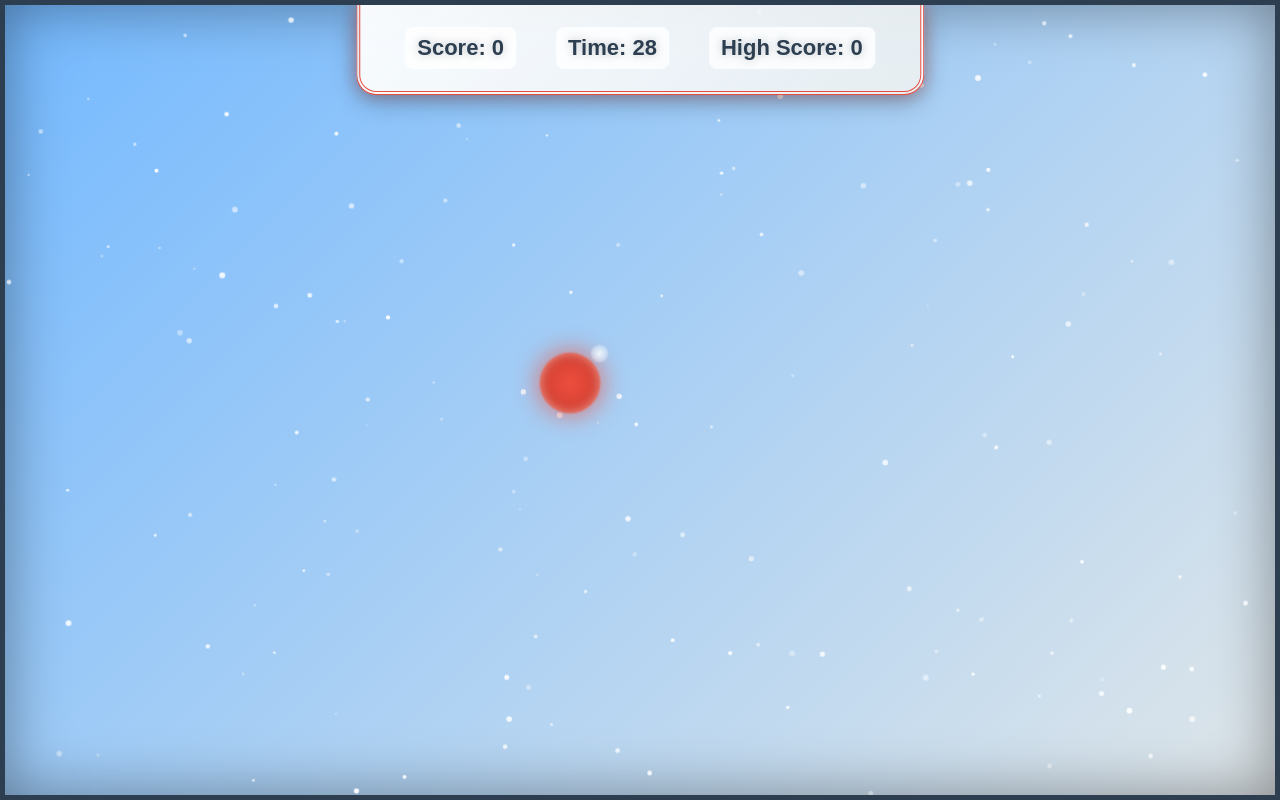
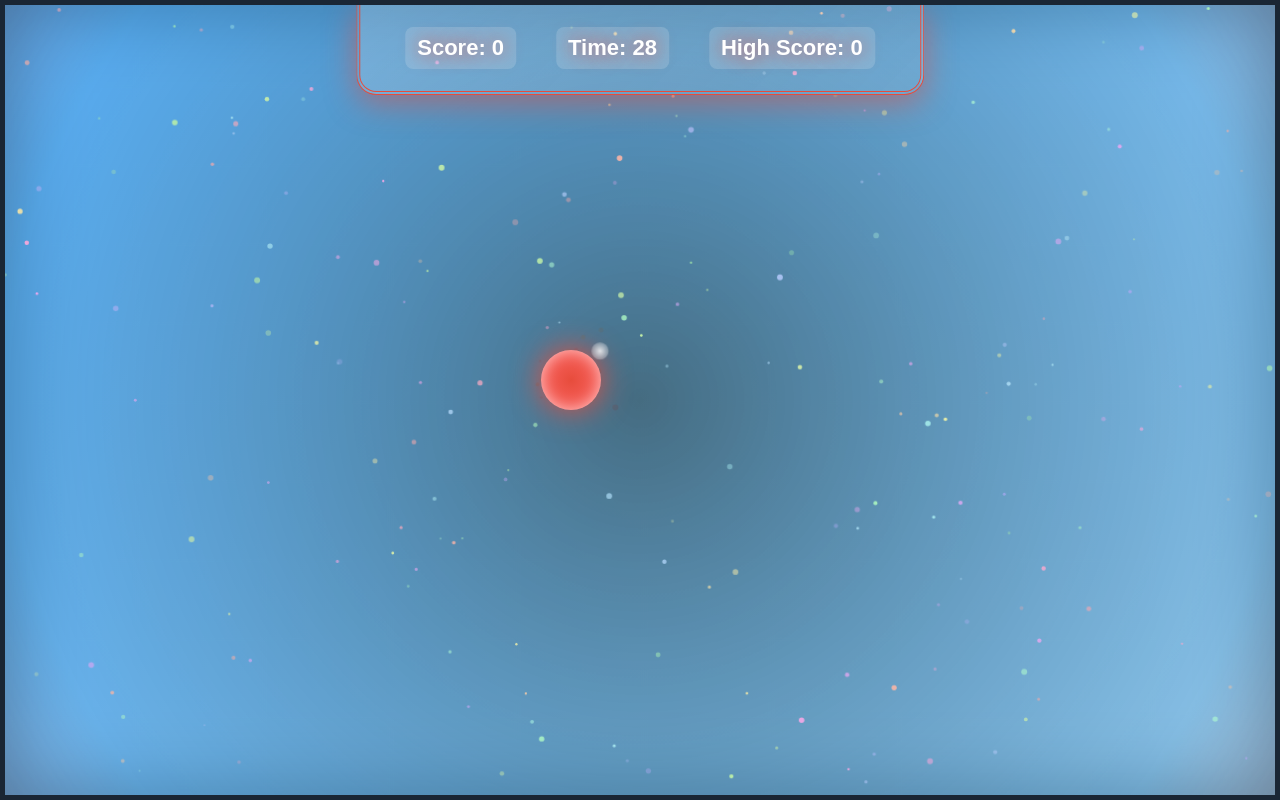
Before and after one commit to JeroGh/catchit, a plain HTML site: page index.html in a window 1280 px wide. Both pictures are taken after a click on the button "Start Game". Drawn offline with Linux system fonts and the light colour scheme; animation ran at ten frames a second.

Commit message:
Add files via upload

```diff
--- a/index.html
+++ b/index.html
@@ -20,6 +20,7 @@
             <div id="highScore">High Score: 0</div>
         </div>
         <div id="dot"></div>
+        <canvas id="trailCanvas"></canvas>
         <canvas id="backgroundCanvas"></canvas>
     </div>
     <div id="gameOverScreen" class="modal" style="display: none;">
--- a/script.js
+++ b/script.js
@@ -12,7 +12,9 @@ document.addEventListener('DOMContentLoaded', () => {
     const timeDisplay = document.getElementById('time');
     const highScoreDisplay = document.getElementById('highScore');
     const backgroundCanvas = document.getElementById('backgroundCanvas');
+    const trailCanvas = document.getElementById('trailCanvas');
     const ctxBackground = backgroundCanvas.getContext('2d');
+    const ctxTrail = trailCanvas.getContext('2d');
 
     let score = 0;
     let time = 30;
@@ -20,62 +22,120 @@ document.addEventListener('DOMContentLoaded', () => {
     let highScore = localStorage.getItem('highScore') ? parseInt(localStorage.getItem('highScore')) : 0;
     let leaderboard = JSON.parse(localStorage.getItem('leaderboard')) || [];
     let timerId = null;
+    let particles = [];
 
     highScoreDisplay.textContent = `High Score: ${highScore}`;
 
-    function resizeCanvas() {
+    function resizeCanvases() {
         backgroundCanvas.width = window.innerWidth;
         backgroundCanvas.height = window.innerHeight;
+        trailCanvas.width = window.innerWidth;
+        trailCanvas.height = window.innerHeight;
     }
 
-    window.addEventListener('resize', resizeCanvas);
-    resizeCanvas();
+    window.addEventListener('resize', resizeCanvases);
+    resizeCanvases();
 
-    function drawDynamicBackground() {
+    function drawCosmicBackground() {
         ctxBackground.clearRect(0, 0, backgroundCanvas.width, backgroundCanvas.height);
+        const gradient = ctxBackground.createRadialGradient(
+            backgroundCanvas.width / 2, backgroundCanvas.height / 2, 0,
+            backgroundCanvas.width / 2, backgroundCanvas.height / 2, backgroundCanvas.width
+        );
+        gradient.addColorStop(0, 'rgba(44, 83, 100, 0.8)');
+        gradient.addColorStop(0.5, 'rgba(52, 152, 219, 0.5)');
+        gradient.addColorStop(1, 'rgba(231, 76, 60, 0.2)');
+        ctxBackground.fillStyle = gradient;
+        ctxBackground.fillRect(0, 0, backgroundCanvas.width, backgroundCanvas.height);
+
         const stars = [];
-        for (let i = 0; i < 150; i++) {
+        for (let i = 0; i < 200; i++) {
             stars.push({
                 x: Math.random() * backgroundCanvas.width,
                 y: Math.random() * backgroundCanvas.height,
                 radius: Math.random() * 2 + 1,
-                speed: Math.random() * 0.5 + 0.2
+                speed: Math.random() * 0.7 + 0.3,
+                hue: Math.random() * 360
             });
         }
 
-        function animateStars() {
+        function animateNebula() {
             ctxBackground.clearRect(0, 0, backgroundCanvas.width, backgroundCanvas.height);
+            ctxBackground.fillStyle = gradient;
+            ctxBackground.fillRect(0, 0, backgroundCanvas.width, backgroundCanvas.height);
             stars.forEach(star => {
                 star.y += star.speed;
                 if (star.y > backgroundCanvas.height) star.y = -star.radius;
                 ctxBackground.beginPath();
                 ctxBackground.arc(star.x, star.y, star.radius, 0, Math.PI * 2);
-                ctxBackground.fillStyle = `rgba(255, 255, 255, ${Math.random() * 0.7 + 0.3})`;
+                ctxBackground.fillStyle = `hsla(${star.hue}, 70%, 80%, ${Math.random() * 0.7 + 0.3})`;
                 ctxBackground.fill();
             });
-            requestAnimationFrame(animateStars);
+            requestAnimationFrame(animateNebula);
         }
 
-        animateStars();
+        animateNebula();
     }
 
-    drawDynamicBackground();
+    drawCosmicBackground();
+
+    function createParticle(x, y) {
+        return {
+            x: x,
+            y: y,
+            vx: (Math.random() - 0.5) * 4,
+            vy: (Math.random() - 0.5) * 4,
+            radius: Math.random() * 3 + 1,
+            alpha: 1,
+            hue: Math.random() * 60 + 340
+        };
+    }
+
+    function drawTrail() {
+        ctxTrail.clearRect(0, 0, trailCanvas.width, trailCanvas.height);
+        const dotRect = dot.getBoundingClientRect();
+        const dotX = dotRect.left + dotRect.width / 2;
+        const dotY = dotRect.top + dotRect.height / 2;
+
+        if (gameActive) {
+            particles.push(createParticle(dotX, dotY));
+        }
+
+        particles = particles.filter(p => p.alpha > 0);
+        particles.forEach(p => {
+            p.x += p.vx;
+            p.y += p.vy;
+            p.alpha -= 0.02;
+            ctxTrail.beginPath();
+            ctxTrail.arc(p.x, p.y, p.radius, 0, Math.PI * 2);
+            ctxTrail.fillStyle = `hsla(${p.hue}, 80%, 70%, ${p.alpha})`;
+            ctxTrail.fill();
+        });
+
+        requestAnimationFrame(drawTrail);
+    }
+
+    drawTrail();
 
     function moveDot() {
         if (!gameActive) return;
 
-        const maxX = gameContainer.clientWidth - dot.clientWidth;
-        const maxY = gameContainer.clientHeight - dot.clientHeight;
+        const dotWidth = parseFloat(getComputedStyle(dot).width);
+        const dotHeight = parseFloat(getComputedStyle(dot).height);
+        const maxX = gameContainer.clientWidth - dotWidth;
+        const maxY = gameContainer.clientHeight - dotHeight;
         const uiHeight = 100;
         const buffer = Math.max(50, window.innerHeight * 0.1);
+        const edgePadding = 10;
 
-        const newX = Math.floor(Math.random() * maxX);
-        const newY = Math.floor(Math.random() * (maxY - uiHeight - buffer)) + uiHeight + buffer;
+        const newX = Math.floor(Math.random() * (maxX - edgePadding * 2)) + edgePadding;
+        const newY = Math.floor(Math.random() * (maxY - uiHeight - buffer - edgePadding)) + uiHeight + buffer;
 
-        dot.style.left = newX + 'px';
-        dot.style.top = newY + 'px';
+        dot.style.left = Math.max(0, Math.min(newX, maxX)) + 'px';
+        dot.style.top = Math.max(uiHeight + buffer, Math.min(newY, maxY)) + 'px';
         dot.style.display = 'block';
         dot.style.opacity = '0';
+        dot.classList.add('orbiting');
         setTimeout(() => { dot.style.opacity = '1'; }, 10);
     }
 
@@ -112,6 +172,7 @@ document.addEventListener('DOMContentLoaded', () => {
         startScreen.style.display = 'none';
         gameContainer.style.display = 'block';
         gameOverScreen.style.display = 'none';
+        particles = [];
         moveDot();
         timerId = setInterval(updateTimer, 1000);
     }
@@ -130,12 +191,15 @@ document.addEventListener('DOMContentLoaded', () => {
         gameContainer.style.display = 'none';
         gameOverScreen.style.display = 'flex';
         dot.style.display = 'none';
+        dot.classList.remove('orbiting');
+        particles = [];
     }
 
     dot.addEventListener('click', () => {
         if (!gameActive) return;
         score++;
         scoreDisplay.textContent = `Score: ${score}`;
+        dot.classList.remove('orbiting');
         moveDot();
     });
 
@@ -144,6 +208,7 @@ document.addEventListener('DOMContentLoaded', () => {
         if (!gameActive) return;
         score++;
         scoreDisplay.textContent = `Score: ${score}`;
+        dot.classList.remove('orbiting');
         moveDot();
     });
 
--- a/styles.css
+++ b/styles.css
@@ -6,7 +6,7 @@
 
 body {
     min-height: 100vh;
-    background: linear-gradient(135deg, #2c3e50, #3498db);
+    background: linear-gradient(135deg, #1a2634, #2c5364);
     font-family: 'Arial', sans-serif;
     overflow: hidden;
 }
@@ -20,55 +20,58 @@ body {
     left: 0;
     width: 100%;
     height: 100%;
-    background: rgba(0, 0, 0, 0.85);
+    background: rgba(0, 0, 0, 0.9);
     z-index: 100;
-    backdrop-filter: blur(10px);
+    backdrop-filter: blur(15px);
 }
 
 .modal-content {
-    background: linear-gradient(135deg, #ffffff, #ecf0f1);
+    background: linear-gradient(135deg, rgba(255, 255, 255, 0.1), rgba(200, 200, 200, 0.1));
     padding: clamp(20px, 5vw, 40px);
     border-radius: 20px;
     text-align: center;
-    box-shadow: 0 0 50px rgba(0, 0, 0, 0.5), 0 0 20px rgba(255, 255, 255, 0.3) inset;
+    box-shadow: 0 0 60px rgba(231, 76, 60, 0.3), inset 0 0 20px rgba(255, 255, 255, 0.2);
     max-width: clamp(300px, 80vw, 450px);
     width: 90%;
-    animation: zoomIn 0.5s ease-out;
+    animation: holoFade 1s ease-out;
+    border: 2px solid rgba(231, 76, 60, 0.5);
 }
 
-@keyframes zoomIn {
-    from { transform: scale(0.5); opacity: 0; }
-    to { transform: scale(1); opacity: 1; }
+@keyframes holoFade {
+    0% { transform: scale(0.8); opacity: 0; filter: brightness(0.5); }
+    100% { transform: scale(1); opacity: 1; filter: brightness(1); }
 }
 
 .modal-content h1, .modal-content h2, .modal-content h3 {
     margin-bottom: clamp(15px, 4vw, 25px);
-    color: #2c3e50;
+    color: #ffffff;
     font-size: clamp(24px, 6vw, 36px);
-    text-shadow: 0 0 10px rgba(44, 62, 80, 0.3);
+    text-shadow: 0 0 15px rgba(231, 76, 60, 0.7);
+    animation: textGlow 2s infinite alternate;
 }
 
 .modal-content p {
-    color: #2c3e50;
+    color: #ffffff;
     font-size: clamp(16px, 4vw, 20px);
     margin-bottom: clamp(10px, 3vw, 15px);
+    text-shadow: 0 0 10px rgba(231, 76, 60, 0.5);
 }
 
 .modal-content button {
     padding: clamp(10px, 3vw, 14px) clamp(20px, 5vw, 28px);
     font-size: clamp(16px, 4vw, 20px);
-    background: linear-gradient(45deg, #e74c3c, #c0392b);
+    background: linear-gradient(45deg, #e74c3c, #ff6b6b);
     color: white;
     border: none;
     border-radius: 10px;
     cursor: pointer;
     transition: transform 0.3s, box-shadow 0.3s;
-    box-shadow: 0 5px 20px rgba(231, 76, 60, 0.5);
+    box-shadow: 0 5px 25px rgba(231, 76, 60, 0.7);
 }
 
 .modal-content button:hover {
     transform: scale(1.1);
-    box-shadow: 0 8px 25px rgba(231, 76, 60, 0.7);
+    box-shadow: 0 10px 30px rgba(231, 76, 60, 0.9);
 }
 
 #gameContainer {
@@ -78,9 +81,9 @@ body {
     top: 0;
     left: 0;
     background: linear-gradient(135deg, #74b9ff, #dfe6e9);
-    border: 5px solid #2c3e50;
+    border: 5px solid #1a2634;
     overflow: hidden;
-    box-shadow: 0 0 60px rgba(0, 0, 0, 0.4) inset;
+    box-shadow: inset 0 0 80px rgba(0, 0, 0, 0.5);
 }
 
 #uiContainer {
@@ -92,26 +95,38 @@ body {
     flex-wrap: wrap;
     justify-content: center;
     align-items: center;
-    background: linear-gradient(135deg, rgba(255, 255, 255, 0.95), rgba(236, 240, 241, 0.9));
+    background: linear-gradient(135deg, rgba(255, 255, 255, 0.2), rgba(236, 240, 241, 0.1));
     padding: clamp(8px, 2vw, 12px) clamp(15px, 4vw, 25px);
     border: 4px double #e74c3c;
     border-top: none;
     border-radius: 0 0 20px 20px;
-    box-shadow: 0 6px 25px rgba(0, 0, 0, 0.3), 0 0 15px rgba(231, 76, 60, 0.4);
+    box-shadow: 0 8px 30px rgba(231, 76, 60, 0.5), inset 0 0 15px rgba(255, 255, 255, 0.3);
     z-index: 10;
     width: fit-content;
+    animation: neonFlicker 3s infinite;
+}
+
+@keyframes neonFlicker {
+    0%, 100% { box-shadow: 0 8px 30px rgba(231, 76, 60, 0.5); }
+    50% { box-shadow: 0 8px 40px rgba(231, 76, 60, 0.8); }
 }
 
 #score, #time, #highScore {
     font-size: clamp(16px, 2.5vw, 22px);
     margin: clamp(5px, 1vw, 10px) clamp(10px, 2vw, 20px);
-    color: #2c3e50;
+    color: #ffffff;
     font-weight: bold;
-    text-shadow: 0 0 8px rgba(44, 62, 80, 0.3);
-    background: rgba(255, 255, 255, 0.8);
+    text-shadow: 0 0 12px rgba(231, 76, 60, 0.7);
+    background: rgba(255, 255, 255, 0.15);
     padding: clamp(5px, 1vw, 8px) clamp(10px, 2vw, 12px);
     border-radius: 8px;
     transition: transform 0.2s;
+    animation: textGlow 2s infinite alternate;
+}
+
+@keyframes textGlow {
+    from { text-shadow: 0 0 12px rgba(231, 76, 60, 0.7); }
+    to { text-shadow: 0 0 20px rgba(231, 76, 60, 1); }
 }
 
 #score:hover, #time:hover, #highScore:hover {
@@ -121,48 +136,56 @@ body {
 #leaderboard {
     font-size: clamp(14px, 2vw, 18px);
     margin: clamp(10px, 2vw, 20px) 0;
-    color: #2c3e50;
+    color: #ffffff;
     text-align: center;
 }
 
 #leaderboard h3 {
     font-size: clamp(16px, 2.5vw, 20px);
     margin-bottom: 10px;
-    text-shadow: 0 0 8px rgba(44, 62, 80, 0.3);
+    text-shadow: 0 0 12px rgba(231, 76, 60, 0.7);
 }
 
 #leaderboardTable {
-    background: rgba(255, 255, 255, 0.8);
+    background: rgba(255, 255, 255, 0.15);
     border-radius: 8px;
     padding: clamp(5px, 1vw, 10px);
-    box-shadow: 0 3px 12px rgba(0, 0, 0, 0.1);
+    box-shadow: 0 3px 15px rgba(231, 76, 60, 0.3);
     margin: 0 auto;
 }
 
 #leaderboardTable tr {
     font-size: clamp(12px, 1.8vw, 16px);
+    background: linear-gradient(90deg, rgba(231, 76, 60, 0.2), transparent);
+    transition: background 0.3s;
+}
+
+#leaderboardTable tr:hover {
+    background: linear-gradient(90deg, rgba(231, 76, 60, 0.4), transparent);
 }
 
 #leaderboardTable td {
     padding: clamp(2px, 0.5vw, 5px) clamp(5px, 1vw, 10px);
+    color: #ffffff;
+    text-shadow: 0 0 8px rgba(231, 76, 60, 0.5);
 }
 
 #dot {
     position: absolute;
     width: clamp(40px, 5vw, 60px);
     height: clamp(40px, 5vw, 60px);
-    background: radial-gradient(circle, #e74c3c, #c0392b);
+    background: radial-gradient(circle, #e74c3c, #ff6b6b);
     border-radius: 50%;
     cursor: pointer;
-    box-shadow: 0 0 25px rgba(231, 76, 60, 0.8), 0 0 10px rgba(255, 255, 255, 0.5) inset;
+    box-shadow: 0 0 30px rgba(231, 76, 60, 1), inset 0 0 15px rgba(255, 255, 255, 0.6);
     transition: transform 0.3s ease, opacity 0.3s ease;
-    animation: pulse 1.5s infinite alternate;
+    animation: bounceIn 0.5s ease-out, colorPulse 4s infinite;
     touch-action: none;
 }
 
 #dot:hover {
     transform: scale(1.15);
-    box-shadow: 0 0 35px rgba(231, 76, 60, 1), 0 0 15px rgba(255, 255, 255, 0.7) inset;
+    box-shadow: 0 0 40px rgba(231, 76, 60, 1.2), inset 0 0 20px rgba(255, 255, 255, 0.8);
 }
 
 #dot::after {
@@ -177,9 +200,10 @@ body {
     animation: sparkle 1.8s infinite;
 }
 
-@keyframes pulse {
-    from { transform: scale(1); filter: brightness(1); }
-    to { transform: scale(1.1); filter: brightness(1.2); }
+@keyframes bounceIn {
+    0% { transform: scale(0.5); opacity: 0; }
+    60% { transform: scale(1.2); opacity: 1; }
+    100% { transform: scale(1); }
 }
 
 @keyframes sparkle {
@@ -187,7 +211,25 @@ body {
     50% { opacity: 1; transform: scale(1.5); }
 }
 
-#backgroundCanvas {
+@keyframes colorPulse {
+    0% { background: radial-gradient(circle, #e74c3c, #ff6b6b); }
+    50% { background: radial-gradient(circle, #ff6b6b, #e74c3c); }
+    100% { background: radial-gradient(circle, #e74c3c, #ff6b6b); }
+}
+
+.orbiting #dot {
+    animation: bounceIn 0.5s ease-out, colorPulse 4s infinite, orbit 3s infinite ease-in-out;
+}
+
+@keyframes orbit {
+    0% { transform: translate(0, 0); }
+    25% { transform: translate(10px, -10px); }
+    50% { transform: translate(0, -15px); }
+    75% { transform: translate(-10px, -10px); }
+    100% { transform: translate(0, 0); }
+}
+
+#trailCanvas, #backgroundCanvas {
     position: absolute;
     top: 0;
     left: 0;
```
